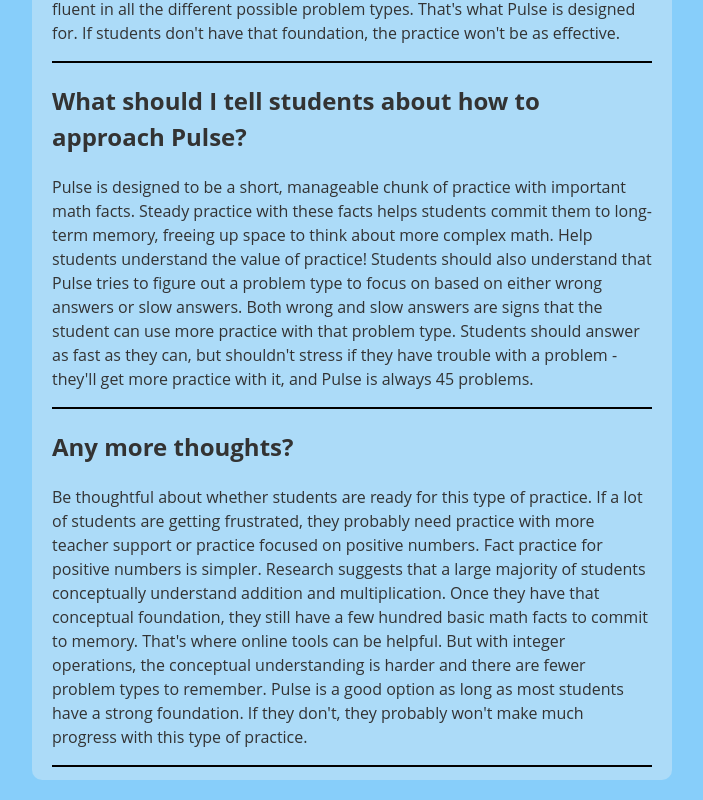
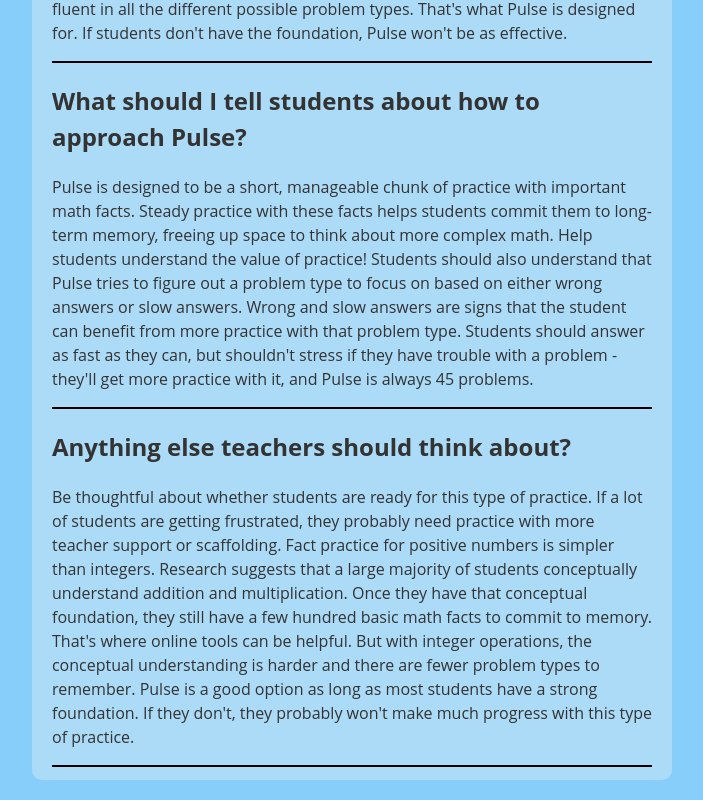
Before and after one commit to dkane47/pulse3, a React (Create React App) app: page /about-int in a window 1280 px wide. Shown: the part 879-1679 px from the top of the page, without its empty margins (288-991 px from the left). Built offline with nearby package versions, Linux system fonts and the light colour scheme.

Commit message:
More small about page edits

```diff
--- a/src/AboutIntegers.js
+++ b/src/AboutIntegers.js
@@ -12,13 +12,13 @@
         <p>The basic premise is similar to the other Pulse practice pages.
           Integer operations are divided into problem types like "positive plus negative" or "negative times negative" or "positive minus positive."
           All of the possibilities for addition, subtraction, and multiplication are mixed together randomly to start, with a bit more emphasis on addition and multiplication.
-          Once a student either makes a mistake or answers a question slowly, they get focused practice on that problem type.
-          Unlike the other pages, each problem type gets a random mix that is unique to that type.
-          For instance, if the student makes a mistake on a "negative times a negative" fact, here's the mix they will see:
+          Once a student either makes a mistake or answers a question slowly they get focused practice on that problem type.
+          Each problem type gets a random mix that is unique to that type.
+          For instance, if the student makes a mistake on a "negative times negative" fact, here's the mix they will see:
           Most problems will either be negative times negative or positive times positive, to practice the target skill while mixing in easier problems.
           However, they will also see a few positive times negative, negative plus negative, and positive plus negative problems.
-          These are less frequent, but help to ensure there is still some intereleaved practice to avoid overgeneralization.
-          Each problem type has a unique mix of problems designed to focus on that problem type while mixing with some easier questions and a few other questions that we want students to discriminate between.
+          These are less frequent, but help to ensure there is still some interleaved practice and avoid overgeneralization.
+          Each problem type has a unique mix of problems designed to focus on that problem type while mixing with some easier questions and a few other problem types that we want students to discriminate between.
         </p>
         <hr></hr>
         <h2>What do students need to know to be ready to use integers practice?</h2>
@@ -27,7 +27,7 @@
           Multiplication avoids larger facts like 6x9, 8x7, etc. They should also have a decent conceptual grasp of integer operations.
           Pulse is not designed to teach concepts that students don't know. It is designed to practice skills that take time to commit to long-term memory.
           Even after students understand the basics of integer operations, it takes practice to get fluent in all the different possible problem types.
-          That's what Pulse is designed for. If students don't have that foundation, the practice won't be as effective.
+          That's what Pulse is designed for. If students don't have the foundation, Pulse won't be as effective.
         </p>
         <hr></hr>
         <h2>What should I tell students about how to approach Pulse?</h2>
@@ -36,15 +36,15 @@
           Steady practice with these facts helps students commit them to long-term memory, freeing up space to think about more complex math.
           Help students understand the value of practice!
           Students should also understand that Pulse tries to figure out a problem type to focus on based on either wrong answers or slow answers.
-          Both wrong and slow answers are signs that the student can use more practice with that problem type.
+          Wrong and slow answers are signs that the student can benefit from more practice with that problem type.
           Students should answer as fast as they can, but shouldn't stress if they have trouble with a problem - they'll get more practice with it, and Pulse is always 45 problems.
         </p>
         <hr></hr>
-        <h2>Any more thoughts?</h2>
+        <h2>Anything else teachers should think about?</h2>
         <p>
           Be thoughtful about whether students are ready for this type of practice.
-          If a lot of students are getting frustrated, they probably need practice with more teacher support or practice focused on positive numbers.
-          Fact practice for positive numbers is simpler.
+          If a lot of students are getting frustrated, they probably need practice with more teacher support or scaffolding.
+          Fact practice for positive numbers is simpler than integers.
           Research suggests that a large majority of students conceptually understand addition and multiplication.
           Once they have that conceptual foundation, they still have a few hundred basic math facts to commit to memory.
           That's where online tools can be helpful. But with integer operations, the conceptual understanding is harder and there are fewer problem types to remember.
```
